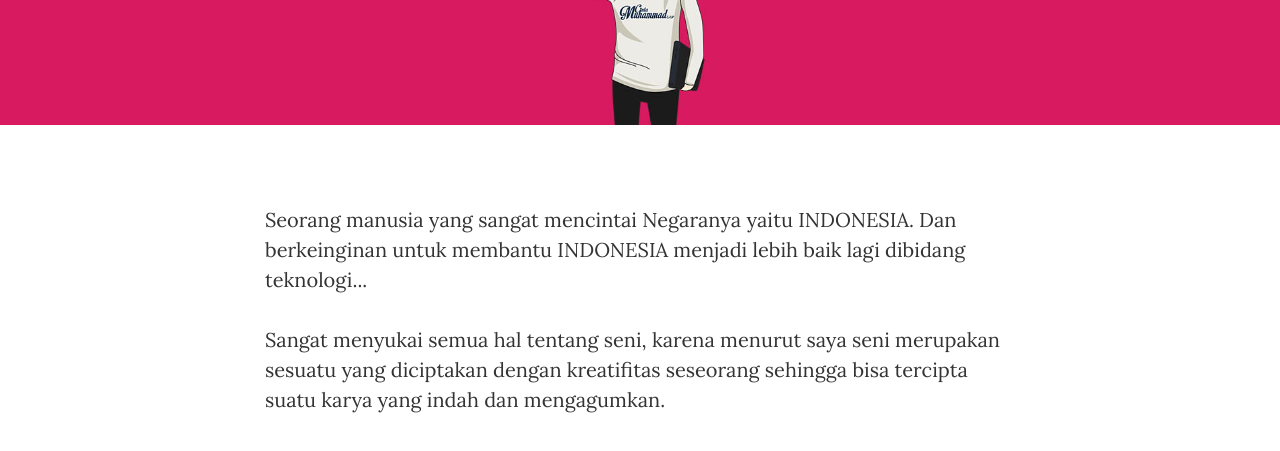
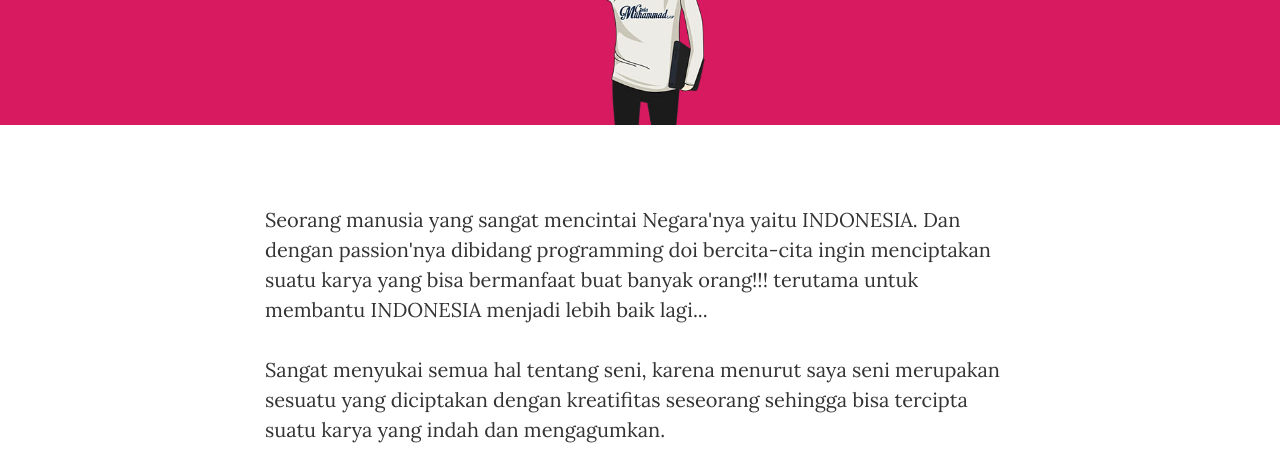
Before and after one commit to fadriapr/fadriapr.github.io, a website: page about.html in a window 1280 px wide. Shown: the part 323-774 px from the top of the page. Drawn offline with nearby package versions, Linux system fonts and the light colour scheme.

Commit message:
update pertama

```diff
--- a/about.html
+++ b/about.html
@@ -87,10 +87,10 @@
     <div class="container">
         <div class="row">
             <div class="col-lg-8 col-lg-offset-2 col-md-10 col-md-offset-1">
-                <p>Seorang manusia yang sangat mencintai Negaranya yaitu INDONESIA. Dan berkeinginan untuk membantu INDONESIA menjadi lebih baik lagi dibidang teknologi...</p>
-				<p>Sangat menyukai semua hal tentang seni, karena menurut saya seni merupakan sesuatu yang diciptakan dengan kreatifitas seseorang sehingga bisa tercipta suatu karya yang indah dan mengagumkan.</p>
-				<p>Mempunyai aktifitas yang nggak berlebihan : Ibadah, Ngoding, Makan, Tidur... Ibadah, Ngoding, Makan, Tidur... Ibadah, Ngoding, Makan, Tidur... Ibadah, Ngoding, Makan, Tidur... Ibadah, Ngoding, Makan, Tidur... :D</p>
-			</div>
+                <p>Seorang manusia yang sangat mencintai Negara'nya yaitu INDONESIA. Dan dengan passion'nya dibidang programming doi bercita-cita ingin menciptakan suatu karya yang bisa bermanfaat buat banyak orang!!! terutama untuk membantu INDONESIA menjadi lebih baik lagi...</p>
+		<p>Sangat menyukai semua hal tentang seni, karena menurut saya seni merupakan sesuatu yang diciptakan dengan kreatifitas seseorang sehingga bisa tercipta suatu karya yang indah dan mengagumkan.</p>
+		<p>Mempunyai aktifitas yang nggak berlebihan : Ibadah, Ngoding, Makan, Tidur... Ibadah, Ngoding, Makan, Tidur... Ibadah, Ngoding, Makan, Tidur... Ibadah, Ngoding, Makan, Tidur... Ibadah, Ngoding, Makan, Tidur... :D</p>
+	    </div>
         </div>
     </div>
 
```
